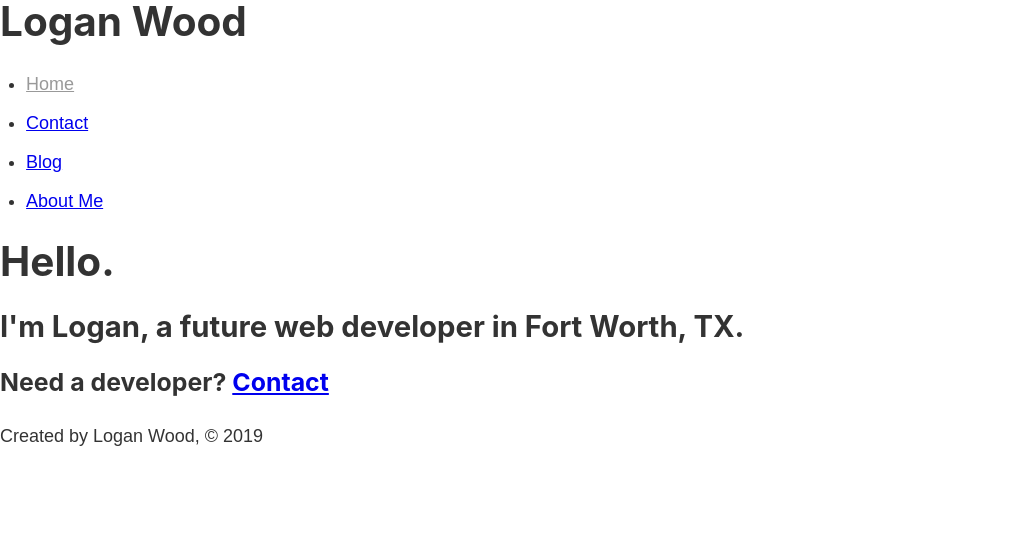
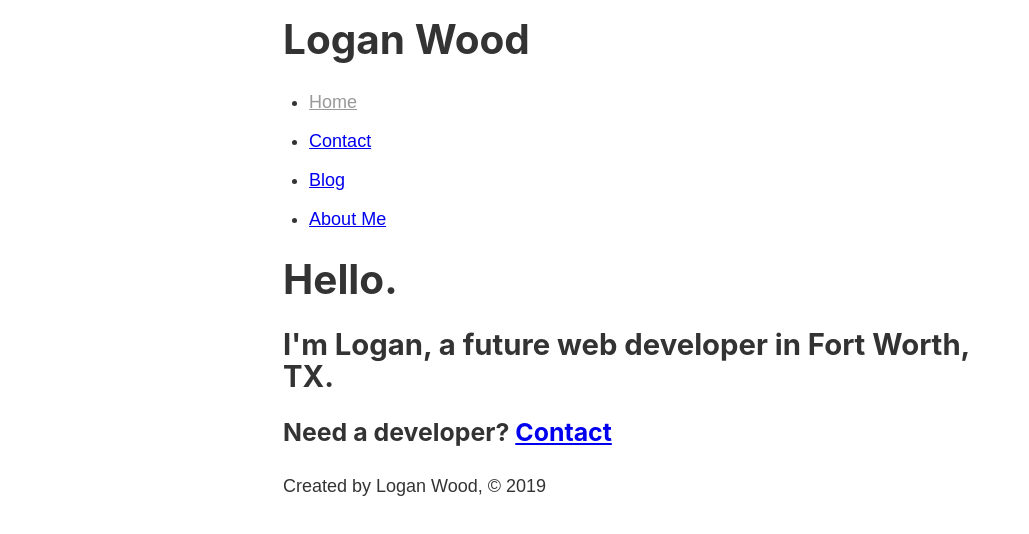
Before and after one commit to lwood54/am-gatsby, a Gatsby site: page / in a window 1280 px wide. Shown: the whole page, without its empty margins (0-1029 px from the left). Built offline with nearby package versions, Linux system fonts and the light colour scheme; Gatsby itself is replaced by a stand-in of ours.

Commit message:
using modules with scss

```diff
--- a/src/components/layout.js
+++ b/src/components/layout.js
@@ -3,10 +3,11 @@ import Header from "./header";
 import Footer from "./footer";
 
 import "../styles/index.scss";
+import cls from "./layout.module.scss";
 
 const Layout = ({ children }) => {
       return (
-            <div>
+            <div className={cls.container}>
                   <Header />
                   {children}
                   <Footer />
--- /dev/null
+++ b/src/components/layout.module.scss
@@ -0,0 +1,5 @@
+.container {
+      margin: 0 auto;
+      max-width: 750px;
+      padding: 1rem;
+}
```
